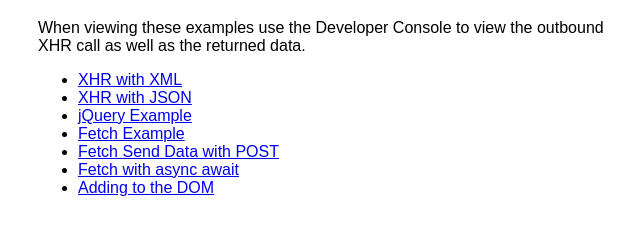
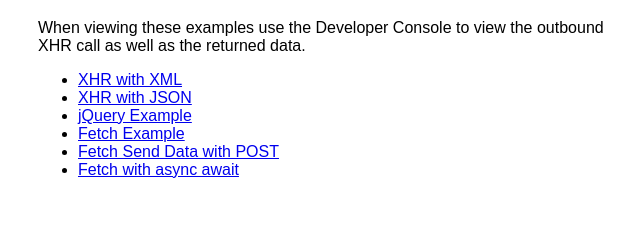
Before and after one commit to mustbebuilt/ajax-lab-completed, a plain HTML site: page index.html in a window 1280 px wide. Shown: the part 61-296 px from the top of the page, without its empty margins (302-942 px from the left). Drawn offline with Linux system fonts and the light colour scheme.

Commit message:
Update index.html

```diff
--- a/index.html
+++ b/index.html
@@ -21,7 +21,6 @@
         <li><a href="fetch-example.html">Fetch Example</a></li>
         <li><a href="fetch-post.html">Fetch Send Data with POST</a></li>
         <li><a href="await-example.html">Fetch with async await</a></li>
-        <li><a href="adding-to-dom.html">Adding to the DOM</a></li>
       </ul>
     </div>
   </body>
```
